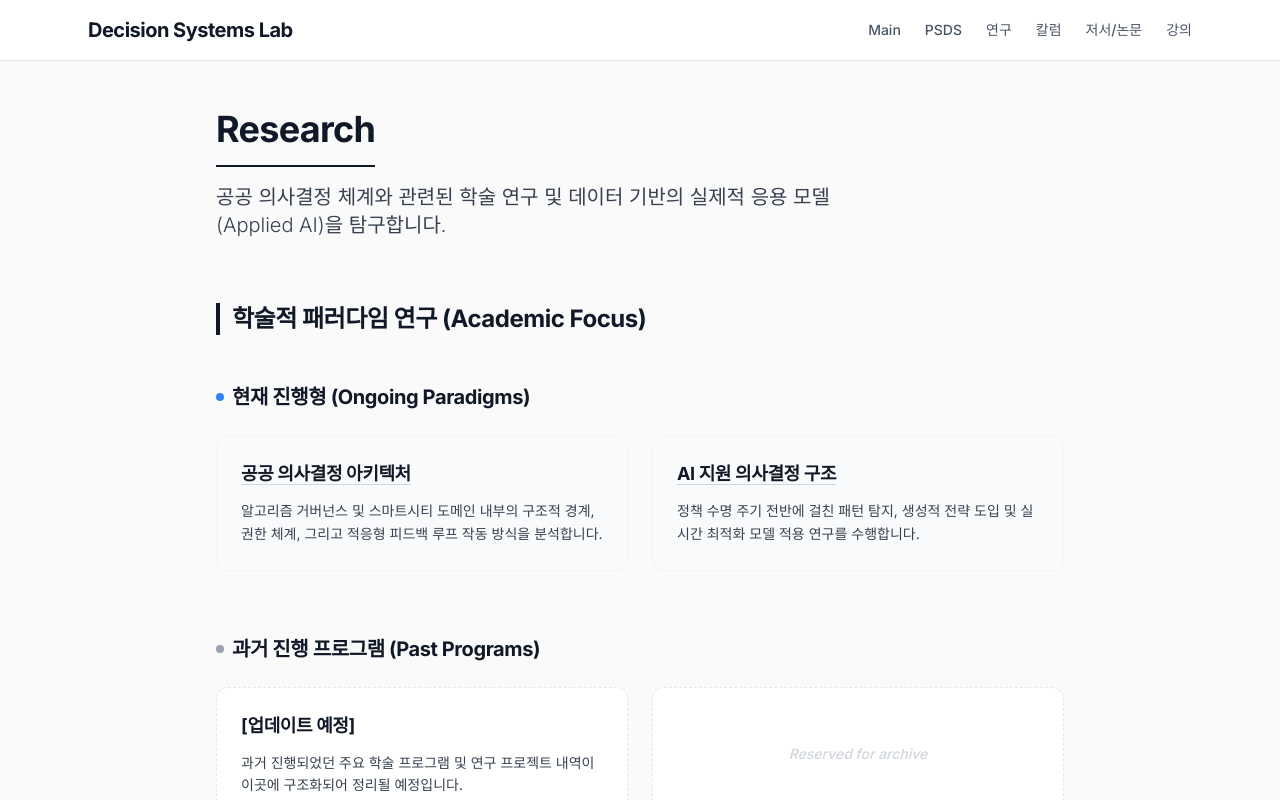
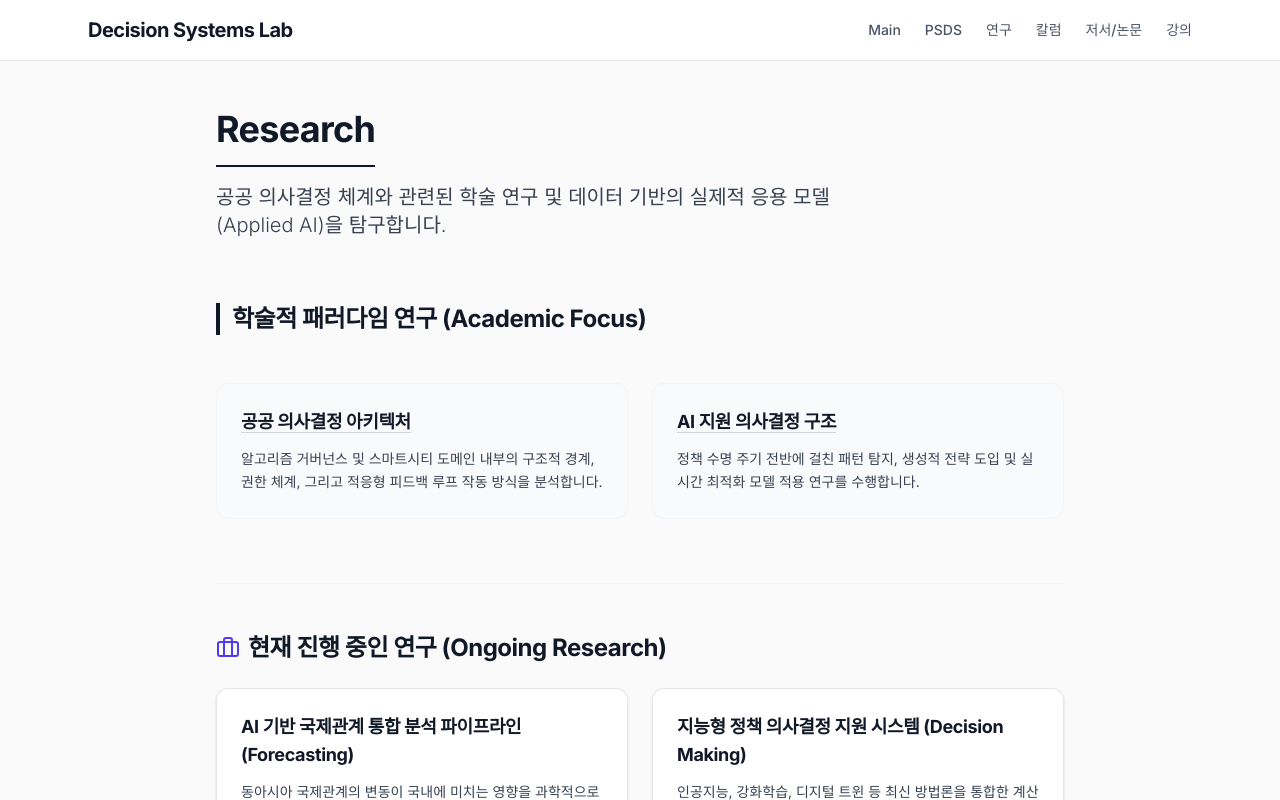
Before and after one commit to LeeSeogMin/my-life, a Next.js app: page /research in a window 1280 px wide. Shown: the top 800 px of the page. Built offline with nearby package versions, Linux system fonts and the light colour scheme.

Commit message:
Simplify Academic Focus section on Research page

```diff
--- a/src/app/research/page.tsx
+++ b/src/app/research/page.tsx
@@ -22,11 +22,6 @@ export default function ResearchPage() {
                     </h2>
                 </header>
 
-                <div className="space-y-6">
-                    <h3 className="text-xl font-bold text-gray-800 flex items-center gap-2">
-                        <span className="w-2 h-2 rounded-full bg-blue-500 animate-pulse"></span>
-                        현재 진행형 (Ongoing Paradigms)
-                    </h3>
                 <div className="grid gap-6 md:grid-cols-2">
                     <div className="space-y-3 p-6 bg-gray-50 rounded-xl border border-gray-100 hover:border-gray-300 transition-colors">
                         <h4 className="text-lg font-bold text-gray-900 underline decoration-gray-300 underline-offset-4">
@@ -43,29 +38,6 @@ export default function ResearchPage() {
                         <p className="text-gray-600 text-sm leading-relaxed">
                             정책 수명 주기 전반에 걸친 패턴 탐지, 생성적 전략 도입 및 실시간 최적화 모델 적용 연구를 수행합니다.
                         </p>
-                        </div>
-                    </div>
-                </div>
-
-                <div className="space-y-6 pt-4">
-                    <h3 className="text-xl font-bold text-gray-800 flex items-center gap-2 text-opacity-80">
-                        <span className="w-2 h-2 rounded-full bg-gray-400"></span>
-                        과거 진행 프로그램 (Past Programs)
-                    </h3>
-                    <div className="grid gap-6 md:grid-cols-2">
-                        <div className="space-y-3 p-6 bg-white rounded-xl border border-dashed border-gray-200">
-                            <h4 className="text-lg font-bold text-gray-600">
-                                [업데이트 예정]
-                            </h4>
-                            <p className="text-gray-500 text-sm leading-relaxed">
-                                과거 진행되었던 주요 학술 프로그램 및 연구 프로젝트 내역이 이곳에 구조화되어 정리될 예정입니다.
-                            </p>
-                        </div>
-                        <div className="space-y-3 p-6 bg-white rounded-xl border border-dashed border-gray-200 hidden md:block">
-                            <div className="h-full w-full flex items-center justify-center">
-                                <span className="text-gray-300 text-sm font-medium italic">Reserved for archive</span>
-                            </div>
-                        </div>
                     </div>
                 </div>
             </section>
```
Lines whose indentation alone changed are shown as unchanged.
